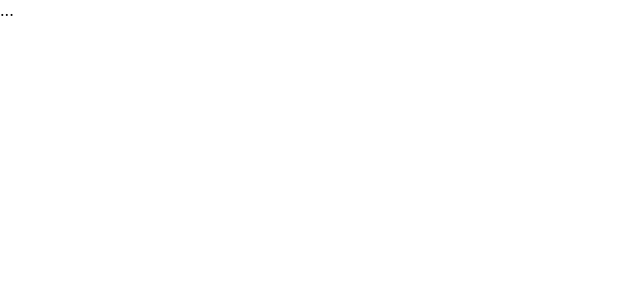
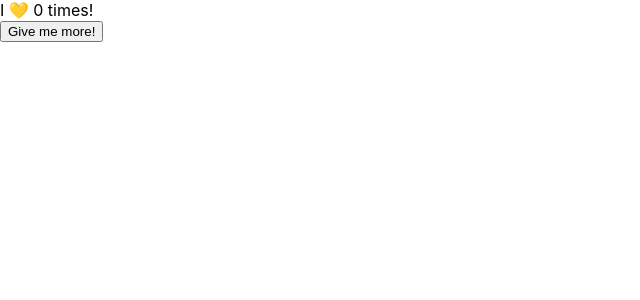
Before and after one commit to eduwebpl/react-typescript, a React (Create React App) app: page / in a window 1280 px wide. Shown: the top 300 px of the page, without its empty margins (0-640 px from the left). Built offline with nearby package versions, Linux system fonts and the light colour scheme.

Commit message:
14-finish

```diff
--- a/src/App.tsx
+++ b/src/App.tsx
@@ -1,7 +1,26 @@
-import React, { ReactElement } from 'react';
+import React, { ReactElement, useState } from 'react';
+
+const Counter = () => {
+    const [counter, setCounter] = useState(0);
+
+    const moreLove = (e: React.MouseEvent) => {
+        setCounter(counter + 1);
+    };
+
+    return (
+        <>
+            <div>I 💛 {counter} times!</div>
+            <button onClick={moreLove}>Give me more!</button>
+        </>
+    );
+};
 
 function App(): ReactElement {
-    return <div>...</div>;
+    return (
+        <div>
+            <Counter />
+        </div>
+    );
 }
 
 export default App;
```
